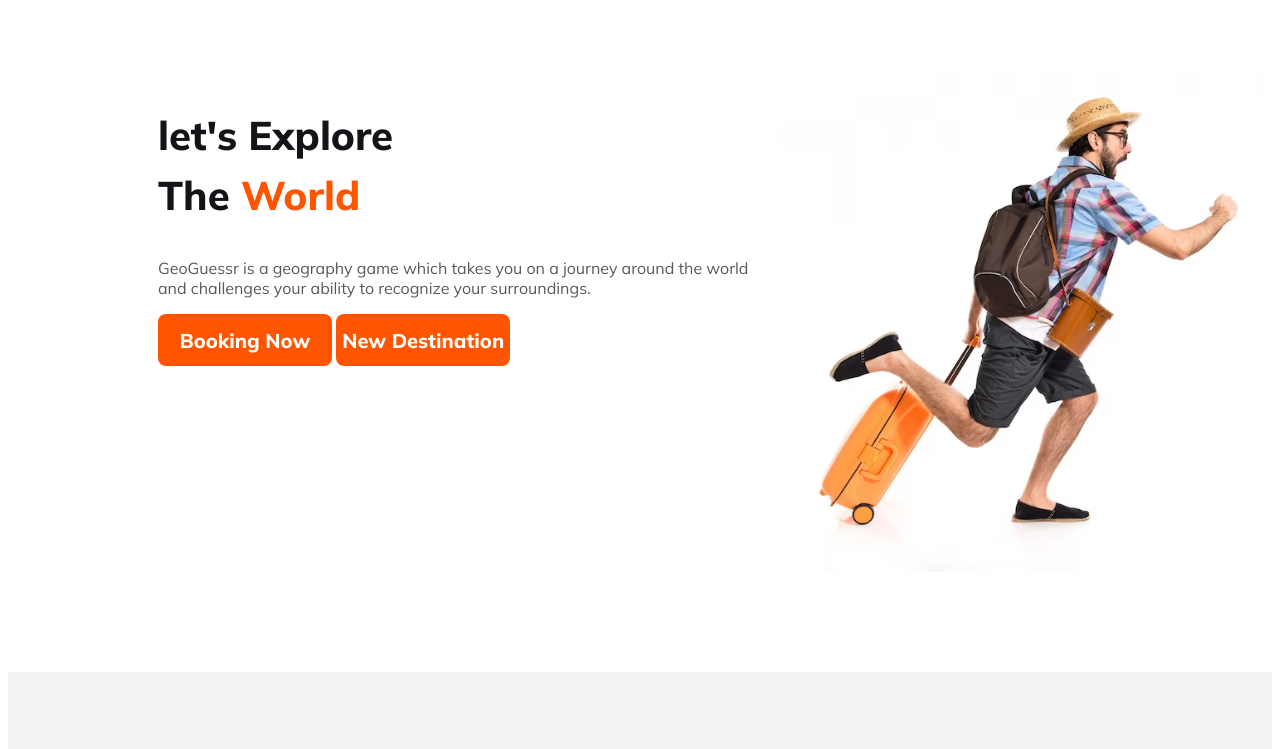
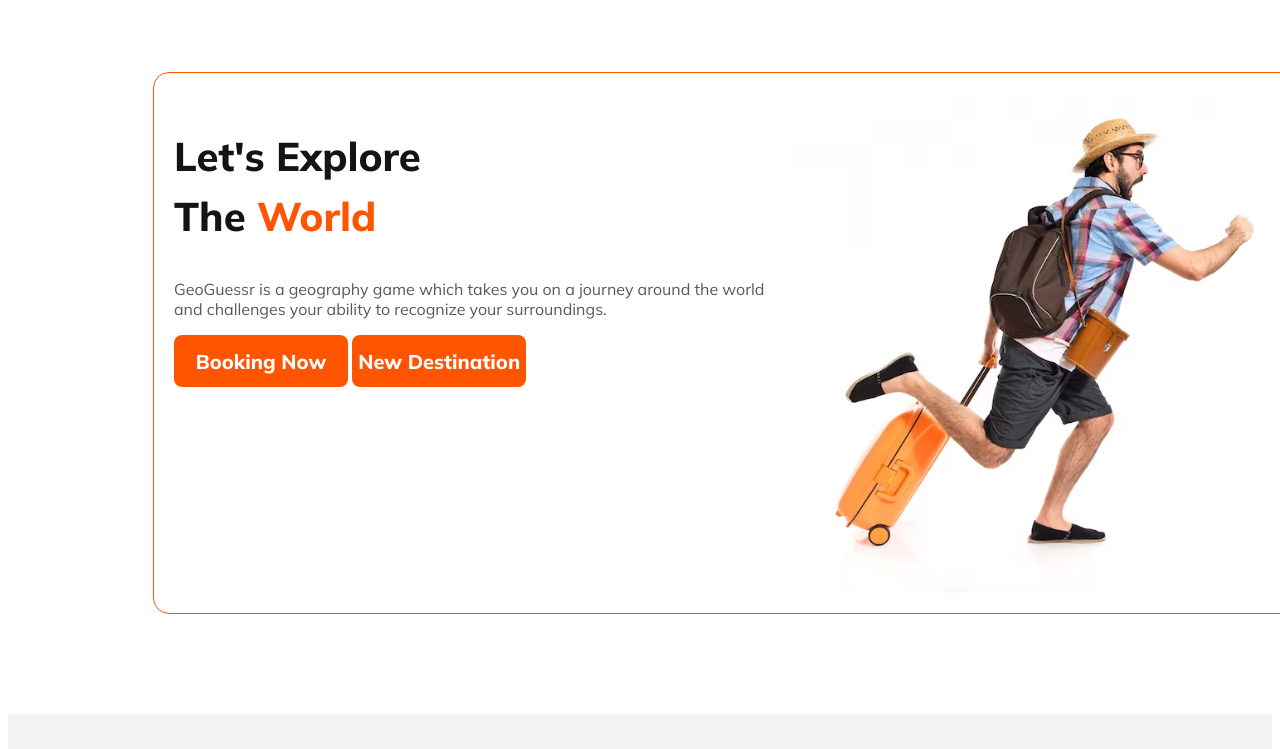
Before and after one commit to RaisulIslamJishan/travel-more-assignment-02, a plain HTML site: page index.html in a window 1280 px wide. Shown: the part 5740-6489 px from the top of the page. Drawn offline with Linux system fonts and the light colour scheme.

Commit message:
Last cheak

```diff
--- a/index.html
+++ b/index.html
@@ -166,7 +166,7 @@
 
         <section class="bocking-section">
             <div class="booking-container">
-                <h2 class="title-text-h">let's Explore <br> The <span class="h2-more"> World</span></h2>
+                <h2 class="title-text-h">Let's Explore <br> The <span class="h2-more"> World</span></h2>
                 <p class="text-light-gray-p">GeoGuessr is a geography game which takes you on a journey around the world <br>
                      and challenges your ability to recognize your surroundings.</p>
                 <button class="btn-primary">Booking Now</button>
--- a/styles/travel.css
+++ b/styles/travel.css
@@ -465,13 +465,15 @@ height: 64px;
 
 
 .bocking-section{
+    border:1px solid #FF5400;
     border-radius: 16px;
     display: flex;
     height:500px;
     width: 1170px;
-    margin-left: 150px;
+    margin-left: 145px;
     margin-right: 150px;
     margin-top: 100px;
+    padding: 20px;
 }
 
 .booking-container>p{
```
